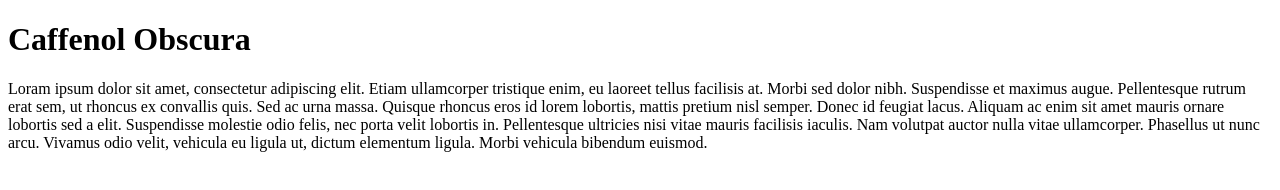
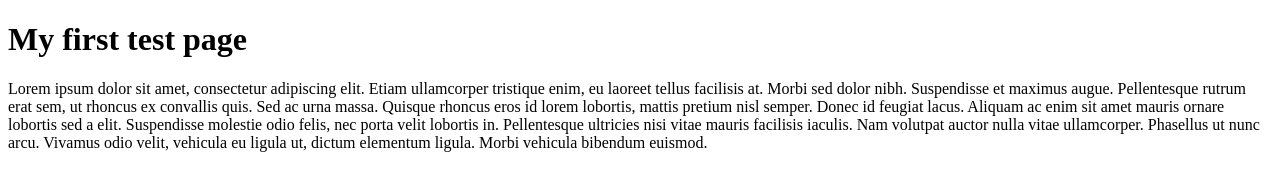
Before and after one commit to caffenolobscura/caffenolobscura.github.io, a plain HTML site: page index.html in a window 1280 px wide. Drawn offline with Linux system fonts and the light colour scheme.

Commit message:
Update index.html
Another test

```diff
--- a/index.html
+++ b/index.html
@@ -5,7 +5,7 @@
     <title>Caffenol Obscura</title>
 </head>
 <body>
-    <h1>Caffenol Obscura</h1>
-    <p>Loram ipsum dolor sit amet, consectetur adipiscing elit. Etiam ullamcorper tristique enim, eu laoreet tellus facilisis at. Morbi sed dolor nibh. Suspendisse et maximus augue. Pellentesque rutrum erat sem, ut rhoncus ex convallis quis. Sed ac urna massa. Quisque rhoncus eros id lorem lobortis, mattis pretium nisl semper. Donec id feugiat lacus. Aliquam ac enim sit amet mauris ornare lobortis sed a elit. Suspendisse molestie odio felis, nec porta velit lobortis in. Pellentesque ultricies nisi vitae mauris facilisis iaculis. Nam volutpat auctor nulla vitae ullamcorper. Phasellus ut nunc arcu. Vivamus odio velit, vehicula eu ligula ut, dictum elementum ligula. Morbi vehicula bibendum euismod. </p>
+    <h1>My first test page</h1>
+    <p>Lorem ipsum dolor sit amet, consectetur adipiscing elit. Etiam ullamcorper tristique enim, eu laoreet tellus facilisis at. Morbi sed dolor nibh. Suspendisse et maximus augue. Pellentesque rutrum erat sem, ut rhoncus ex convallis quis. Sed ac urna massa. Quisque rhoncus eros id lorem lobortis, mattis pretium nisl semper. Donec id feugiat lacus. Aliquam ac enim sit amet mauris ornare lobortis sed a elit. Suspendisse molestie odio felis, nec porta velit lobortis in. Pellentesque ultricies nisi vitae mauris facilisis iaculis. Nam volutpat auctor nulla vitae ullamcorper. Phasellus ut nunc arcu. Vivamus odio velit, vehicula eu ligula ut, dictum elementum ligula. Morbi vehicula bibendum euismod. </p>
 </body>
 </html>
```
